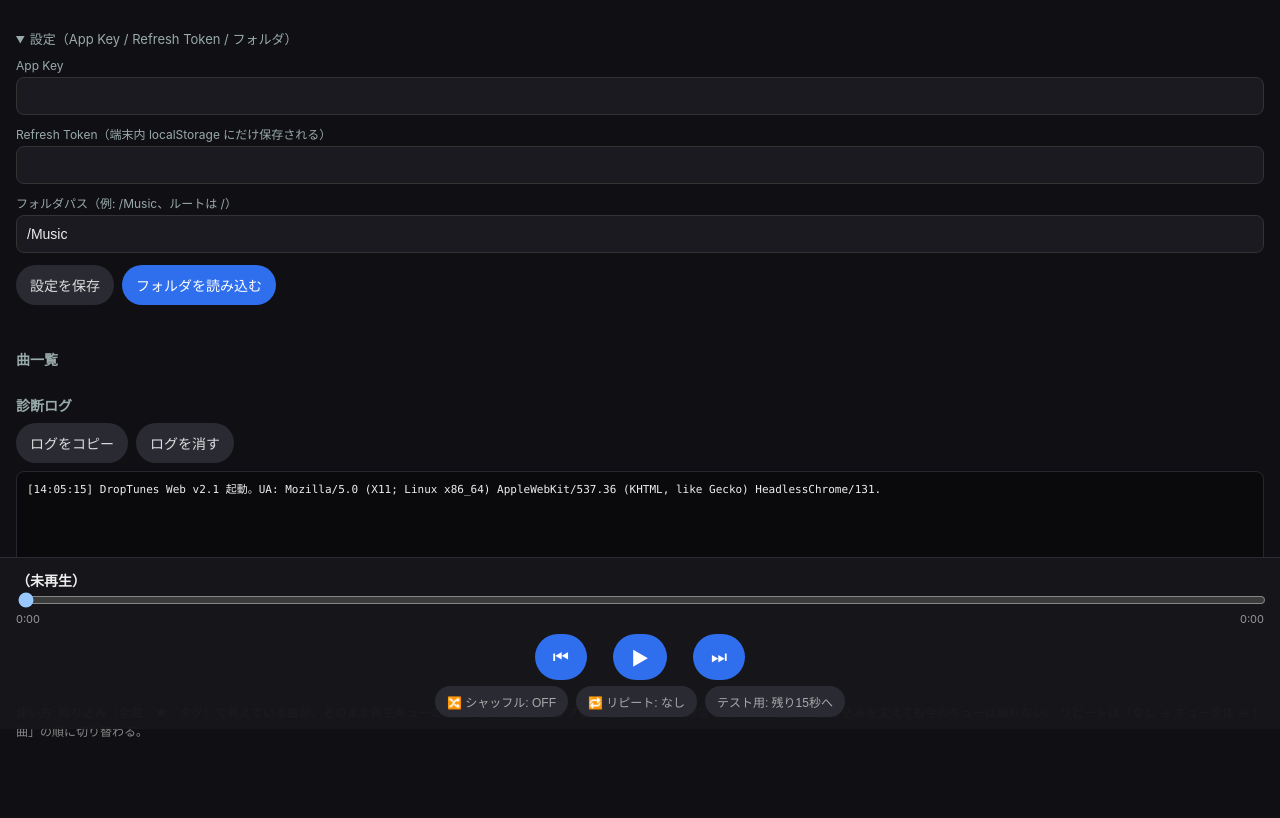
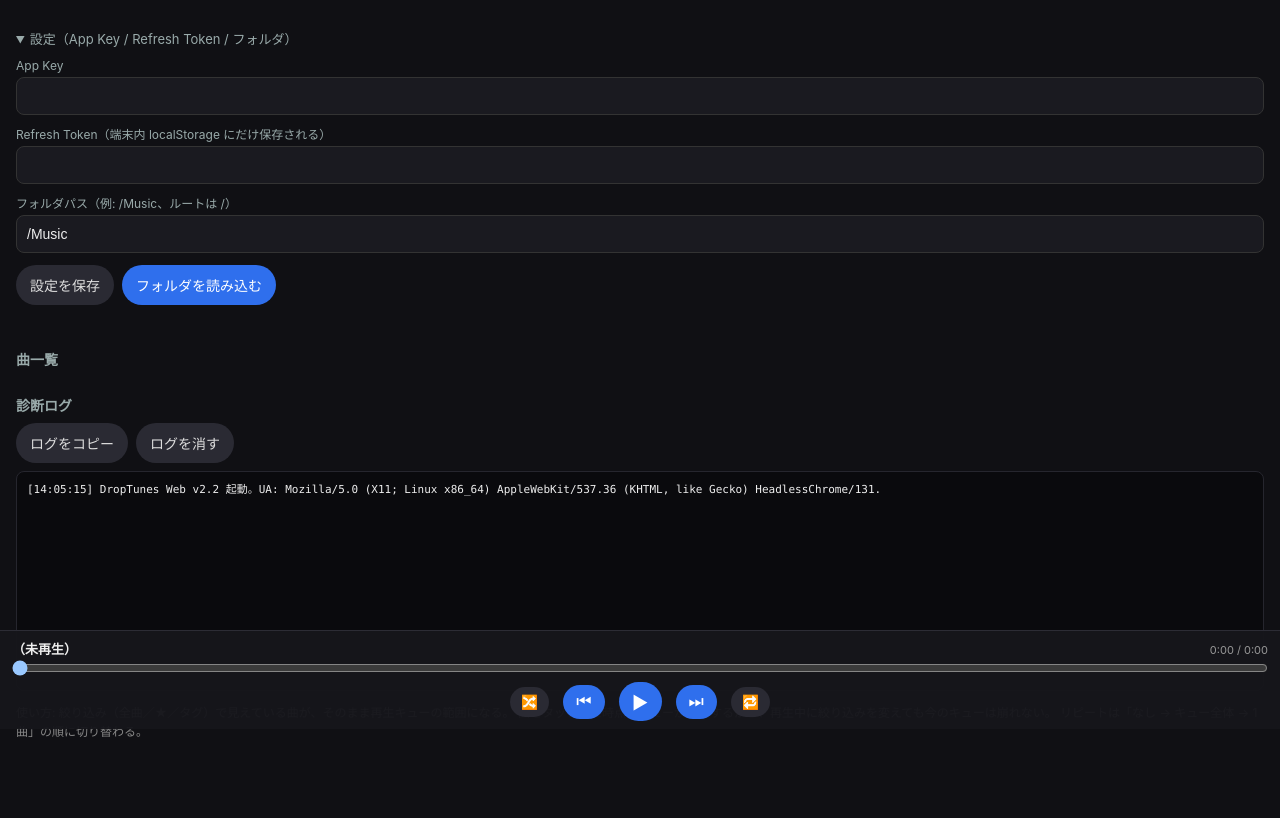
Before and after one commit to materialpumpkin/droptunes-web, a plain HTML site: page index.html in a window 1280 px wide. Shown: the part 71-889 px from the top of the page. Drawn offline with Linux system fonts and the light colour scheme.

Commit message:
DropTunes Web v2.2: compact player UI

```diff
--- a/index.html
+++ b/index.html
@@ -3,7 +3,7 @@
 <head>
 <meta charset="utf-8">
 <meta name="viewport" content="width=device-width, initial-scale=1, viewport-fit=cover">
-<title>DropTunes Web v2.1</title>
+<title>DropTunes Web v2.2</title>
 <style>
   :root { color-scheme: dark; }
   * { box-sizing: border-box; }
@@ -11,7 +11,7 @@
   header { padding: 14px 16px 6px; }
   h1 { font-size: 19px; margin: 0; }
   h2 { font-size: 14px; color: #9aa; margin: 18px 0 8px; }
-  main { padding: 0 16px 230px; }
+  main { padding: 0 16px 118px; }
   label { display: block; font-size: 12px; color: #9aa; margin-top: 10px; }
   input[type="text"], input[type="password"] {
     width: 100%; padding: 10px; margin-top: 4px; border-radius: 8px;
@@ -51,17 +51,17 @@
   }
   #tagEditor .tagchip button { padding: 0 4px; background: transparent; color: #f88; font-size: 12px; }
   #player {
-    position: fixed; left: 0; right: 0; bottom: 0; padding: 12px 16px calc(12px + env(safe-area-inset-bottom));
+    position: fixed; left: 0; right: 0; bottom: 0; padding: 8px 12px calc(8px + env(safe-area-inset-bottom));
     background: rgba(22,22,28,.96); border-top: 1px solid #2c2c35;
   }
-  #nowTitle { font-size: 14px; font-weight: 600; white-space: nowrap; overflow: hidden; text-overflow: ellipsis; }
-  #player .controls { display: flex; justify-content: center; gap: 26px; margin: 8px 0 4px; }
-  #player .controls button { font-size: 18px; padding: 10px 18px; }
-  #player .modes { display: flex; justify-content: center; gap: 8px; margin-top: 6px; flex-wrap: wrap; }
-  #player .modes button { background: #2a2a33; color: #aaa; padding: 7px 12px; font-size: 12px; }
-  #player .modes button.on { background: #2f6fed; color: #fff; }
-  #seek { width: 100%; }
-  .times { display: flex; justify-content: space-between; font-size: 11px; color: #999; }
+  #player .titlerow { display: flex; align-items: baseline; gap: 10px; }
+  #nowTitle { flex: 1; font-size: 13px; font-weight: 600; white-space: nowrap; overflow: hidden; text-overflow: ellipsis; }
+  #player .ptime { font-size: 11px; color: #999; white-space: nowrap; }
+  #player .controls { display: flex; justify-content: center; align-items: center; gap: 14px; margin-top: 2px; }
+  #player .controls button { font-size: 17px; padding: 7px 13px; }
+  #player .controls button.mode { background: #2a2a33; color: #888; font-size: 14px; padding: 7px 11px; }
+  #player .controls button.mode.on { background: #2f6fed; color: #fff; }
+  #seek { width: 100%; margin: 2px 0 0; }
   #log {
     font-family: ui-monospace, Menlo, monospace; font-size: 11px; line-height: 1.5;
     background: #0a0a0d; border: 1px solid #26262e; border-radius: 8px;
@@ -74,7 +74,7 @@
 </head>
 <body>
 <header>
-  <h1>DropTunes Web v2.1</h1>
+  <h1>DropTunes Web v2.2</h1>
   <p class="hint">Brave の<b>タブ</b>で開いたまま使う前提。シャッフル／リピート／★・タグ絞り込み対応。</p>
 </header>
 <main>
@@ -127,18 +127,17 @@
 </main>
 
 <div id="player">
-  <div id="nowTitle">（未再生）</div>
+  <div class="titlerow">
+    <div id="nowTitle">（未再生）</div>
+    <div class="ptime"><span id="curTime">0:00</span> / <span id="durTime">0:00</span></div>
+  </div>
   <input id="seek" type="range" min="0" max="1000" value="0">
-  <div class="times"><span id="curTime">0:00</span><span id="durTime">0:00</span></div>
   <div class="controls">
+    <button id="shuffleBtn" class="mode" aria-label="シャッフル切替">🔀</button>
     <button id="prevBtn" aria-label="前へ">⏮</button>
     <button id="playBtn" aria-label="再生/停止">▶</button>
     <button id="nextBtn" aria-label="次へ">⏭</button>
-  </div>
-  <div class="modes">
-    <button id="shuffleBtn">🔀 シャッフル: OFF</button>
-    <button id="repeatBtn">🔁 リピート: なし</button>
-    <button id="toEndBtn">テスト用: 残り15秒へ</button>
+    <button id="repeatBtn" class="mode" aria-label="リピート切替">🔁</button>
   </div>
 </div>
 
@@ -148,14 +147,14 @@
 <script>
 "use strict";
 /* ============================================================
-   DropTunes Web v2.1
+   DropTunes Web v2.2
    v1 の実績ある再生経路 (単一 <audio> 要素 + 先読み + Media Session) は不変。
    v2 の追加はすべて「キューの組み立て」と「絞り込み」の層だけ:
    - シャッフル (履歴を戻れる順序方式、再一周時は直前曲の連続を回避)
    - リピート3段階 (なし / キュー全体 / 1曲)
    - ★ とタグ (localStorage、パス紐付け) による絞り込み
    - 再生キュー = 曲をタップした時点で表示されていた絞り込み結果のスナップショット
-   v2.1 の追加は「起動まわり」だけ:
+   v2.2 の追加は「起動まわり」だけ:
    - 前回の曲リストを localStorage にキャッシュし、開いた瞬間に即表示する
    - 設定 (App Key / Refresh Token) があれば裏で自動的に最新化する
    - 自動更新に失敗しても前回のリストが残り、そのまま再生できる
@@ -654,11 +653,11 @@ function updateMediaSession(track) {
 
 // ---------- 再生モードの切替 ----------
 function renderModeButtons() {
-  els.shuffleBtn.textContent = "🔀 シャッフル: " + (shuffleOn ? "ON" : "OFF");
-  els.shuffleBtn.className = shuffleOn ? "on" : "";
-  const labels = { off: "なし", queue: "キュー全体", one: "1曲" };
-  els.repeatBtn.textContent = (repeatMode === "one" ? "🔂" : "🔁") + " リピート: " + labels[repeatMode];
-  els.repeatBtn.className = repeatMode !== "off" ? "on" : "";
+  // アイコンのみ表示 (1行レイアウト)。状態は色で示す: ON=青、リピート1曲は 🔂
+  els.shuffleBtn.textContent = "🔀";
+  els.shuffleBtn.className = "mode" + (shuffleOn ? " on" : "");
+  els.repeatBtn.textContent = repeatMode === "one" ? "🔂" : "🔁";
+  els.repeatBtn.className = "mode" + (repeatMode !== "off" ? " on" : "");
 }
 els.shuffleBtn.addEventListener("click", () => {
   shuffleOn = !shuffleOn;
@@ -729,13 +728,6 @@ els.playBtn.addEventListener("click", async () => {
 });
 document.getElementById("nextBtn").addEventListener("click", () => advance(false, "手動/次へ"));
 document.getElementById("prevBtn").addEventListener("click", () => goPrev("手動/前へ"));
-document.getElementById("toEndBtn").addEventListener("click", () => {
-  if (audio.duration && isFinite(audio.duration)) {
-    audio.currentTime = Math.max(0, audio.duration - 15);
-    log("テスト用ジャンプ: 残り15秒へ");
-  }
-});
-
 // ---------- 一覧取得 (手動・起動時自動の共通処理) ----------
 async function refreshList(auto) {
   setStatus(auto ? "最新のリストを取得中…" : "読み込み中…");
@@ -775,7 +767,7 @@ loadSettings();
 loadLibrary();
 loadPlayerPrefs();
 renderModeButtons();
-log("DropTunes Web v2.1 起動。UA: " + navigator.userAgent.slice(0, 90));
+log("DropTunes Web v2.2 起動。UA: " + navigator.userAgent.slice(0, 90));
 // 前回のリストがあれば即表示し、設定済みなら裏で最新化する
 if (loadListCache()) setStatus("前回のリストを表示中");
 if (els.appKey.value.trim() && els.refreshToken.value.trim()) {
```
